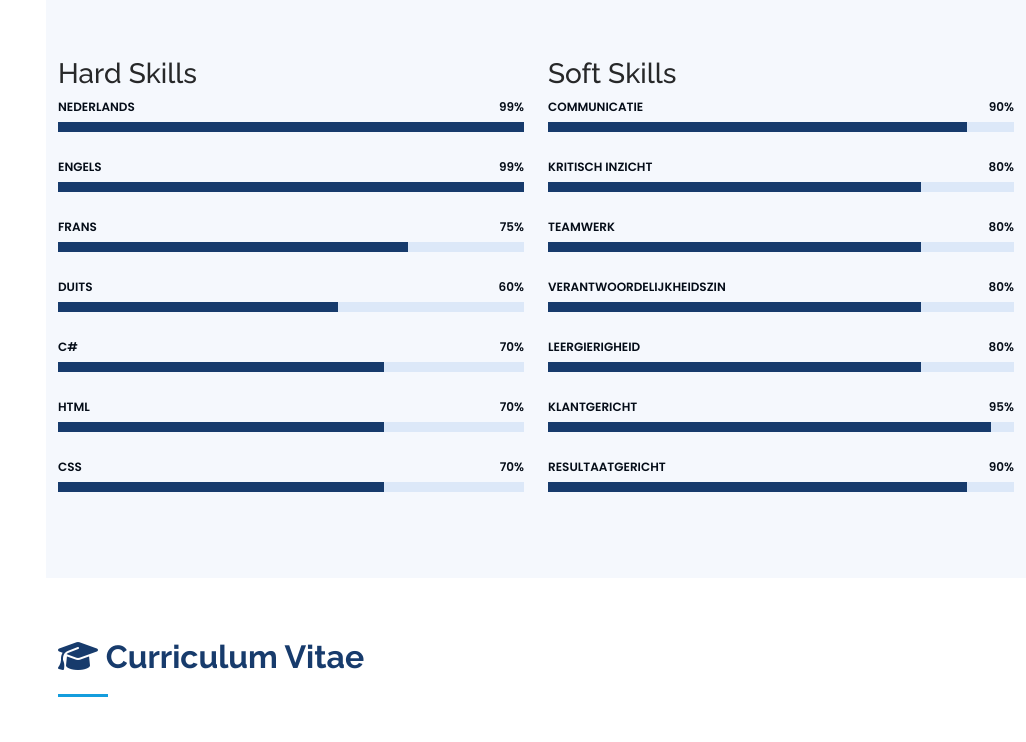
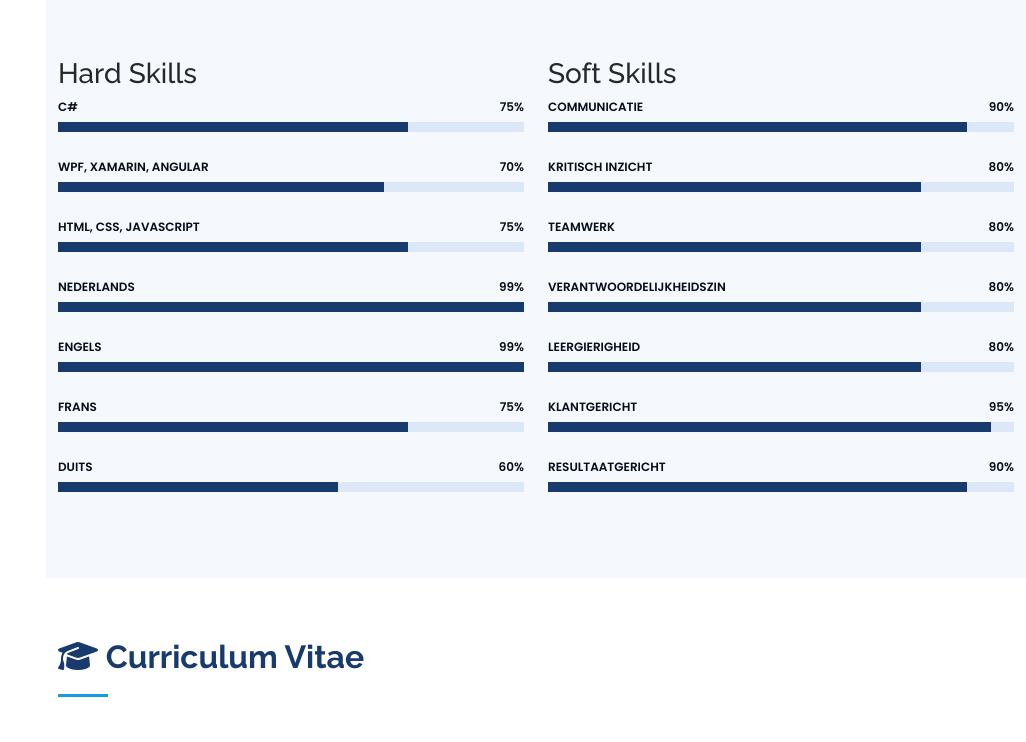
Before and after one commit to KobeDelobelle/KobeDelobelle.github.io, a plain HTML site: page index.html in a window 1280 px wide. Shown: the part 1295-2037 px from the top of the page, without its empty margins (254-1280 px from the left). Drawn offline with nearby package versions, Linux system fonts and the light colour scheme; files whose address does not match are found by name.

Commit message:
html update volgens CV

```diff
--- a/index.html
+++ b/index.html
@@ -117,6 +117,27 @@
               <h3>Hard Skills</h3></div>
 
             <div class="progress">
+              <span class="skill">C# <i class="val">75%</i></span>
+              <div class="progress-bar-wrap">
+                <div class="progress-bar" role="progressbar" aria-valuenow="75" aria-valuemin="0" aria-valuemax="100"></div>
+              </div>
+            </div>
+
+            <div class="progress">
+              <span class="skill">WPF, Xamarin, Angular <i class="val">70%</i></span>
+              <div class="progress-bar-wrap">
+                <div class="progress-bar" role="progressbar" aria-valuenow="70" aria-valuemin="0" aria-valuemax="100"></div>
+              </div>
+            </div>
+
+            <div class="progress">
+              <span class="skill">HTML, CSS, Javascript <i class="val">75%</i></span>
+              <div class="progress-bar-wrap">
+                <div class="progress-bar" role="progressbar" aria-valuenow="75" aria-valuemin="0" aria-valuemax="100"></div>
+              </div>
+            </div>
+
+            <div class="progress">
               <span class="skill">Nederlands <i class="val">99%</i></span>
               <div class="progress-bar-wrap">
                 <div class="progress-bar" role="progressbar" aria-valuenow="100" aria-valuemin="0" aria-valuemax="100"></div>
@@ -141,27 +162,6 @@
               <span class="skill">Duits <i class="val">60%</i></span>
               <div class="progress-bar-wrap">
                 <div class="progress-bar" role="progressbar" aria-valuenow="60" aria-valuemin="0" aria-valuemax="100"></div>
-              </div>
-            </div>
-
-            <div class="progress">
-              <span class="skill">C# <i class="val">70%</i></span>
-              <div class="progress-bar-wrap">
-                <div class="progress-bar" role="progressbar" aria-valuenow="70" aria-valuemin="0" aria-valuemax="100"></div>
-              </div>
-            </div>
-
-            <div class="progress">
-              <span class="skill">HTML <i class="val">70%</i></span>
-              <div class="progress-bar-wrap">
-                <div class="progress-bar" role="progressbar" aria-valuenow="70" aria-valuemin="0" aria-valuemax="100"></div>
-              </div>
-            </div>
-
-            <div class="progress">
-              <span class="skill">CSS <i class="val">70%</i></span>
-              <div class="progress-bar-wrap">
-                <div class="progress-bar" role="progressbar" aria-valuenow="70" aria-valuemin="0" aria-valuemax="100"></div>
               </div>
             </div>
 
```
